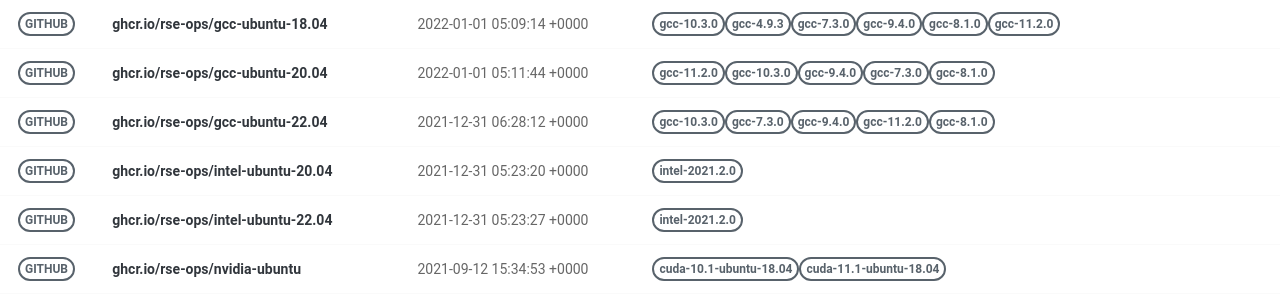
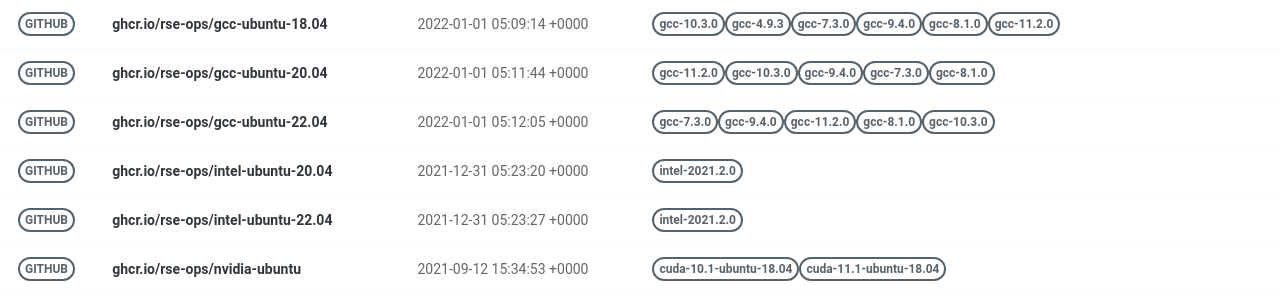
Before and after one commit to rse-ops/docker-images, a Jekyll site: the page built from pages/index.md, in a window 1280 px wide. Shown: the part 375-675 px from the top of the page. Built offline with Jekyll 4.4.1, drawn with Linux system fonts in a browser that asks for light colours; nearby versions of some CDN libraries.

Commit message:
Automated push to update library 2022-01-01

```diff
--- a/_library/ghcr.io-rse-ops-gcc-ubuntu-22.04.md
+++ b/_library/ghcr.io-rse-ops-gcc-ubuntu-22.04.md
@@ -1,14 +1,11 @@
 ---
 layout: container
 name: ghcr.io/rse-ops/gcc-ubuntu-22.04
-updated_at: 2021-12-31 06:28:12.054168
+updated_at: 2022-01-01 05:12:05.505129
 
 
 container_url: https://github.com/orgs/rse-ops/packages/container/package/gcc-ubuntu-22.04
 versions:
- - tag: gcc-10.3.0
-   dockerfile: https://github.com/rse-ops/docker-images/blob/main/ubuntu/gcc/Dockerfile
-   manifest: https://crane.ggcr.dev/manifest/ghcr.io/rse-ops/gcc-ubuntu-22.04:gcc-10.3.0
  - tag: gcc-7.3.0
    dockerfile: https://github.com/rse-ops/docker-images/blob/main/ubuntu/gcc/Dockerfile
    manifest: https://crane.ggcr.dev/manifest/ghcr.io/rse-ops/gcc-ubuntu-22.04:gcc-7.3.0
```
Also changed, not shown: other parts of _library/ghcr.io-rse-ops-gcc-ubuntu-22.04.md (+3 -0 lines).
